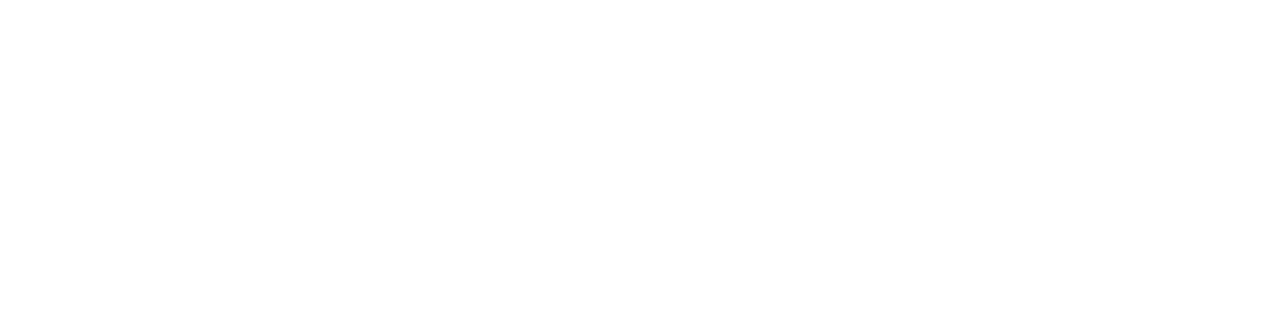
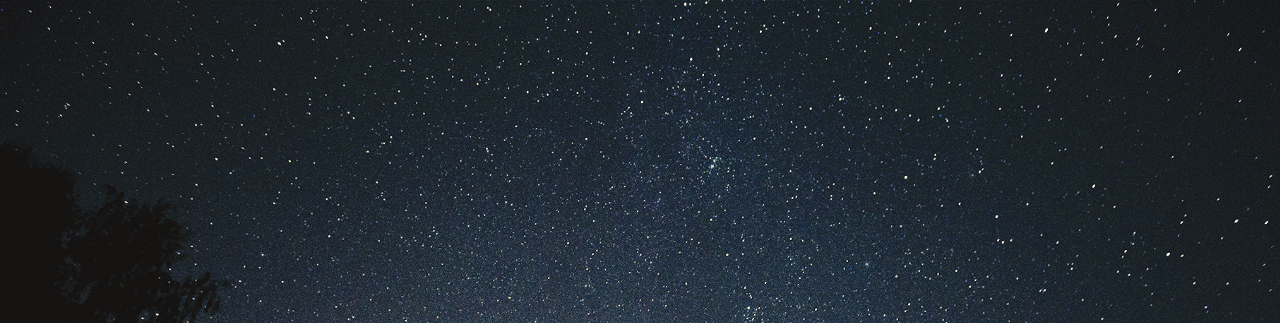
Before and after one commit to frontendkz/frontendkz.github.io, a plain HTML site: page index.html in a window 1280 px wide. Shown: the top 323 px of the page. Drawn offline with Linux system fonts and the light colour scheme.

Commit message:
Fixed background image path

```diff
--- a/css/main.css
+++ b/css/main.css
@@ -5,7 +5,7 @@ body,
   height: 100%;
 }
 body {
-  background: url("images/bg.jpg") 0 0 no-repeat;
+  background: url('../images/bg.jpg') 0 0 no-repeat;
   background-size: cover;
 }
 input.button-primary[type="submit"]:disabled,
```
